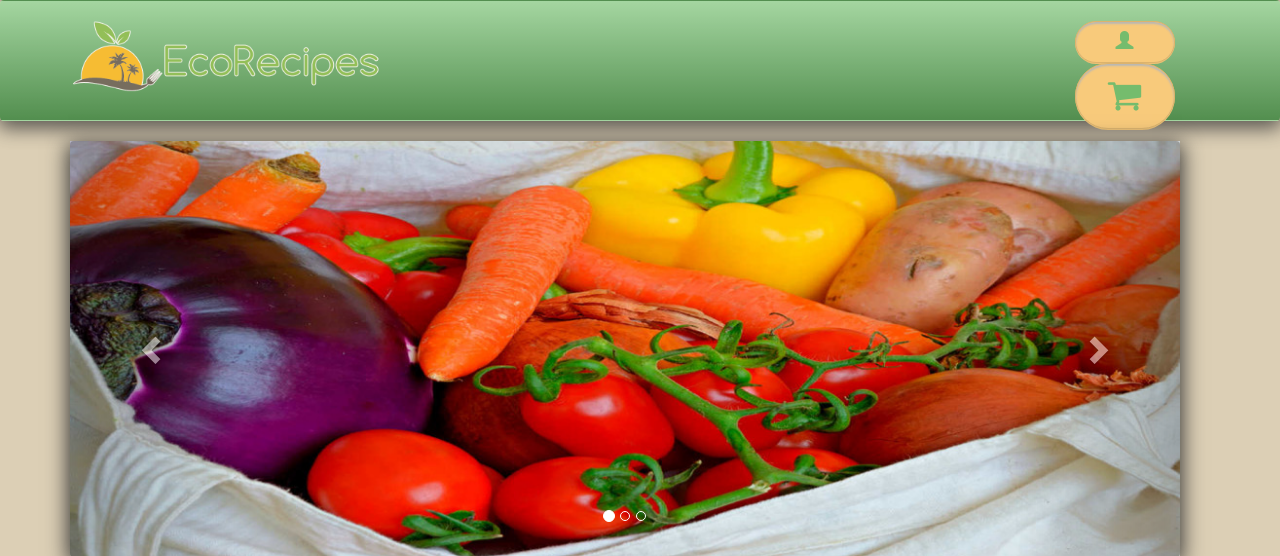
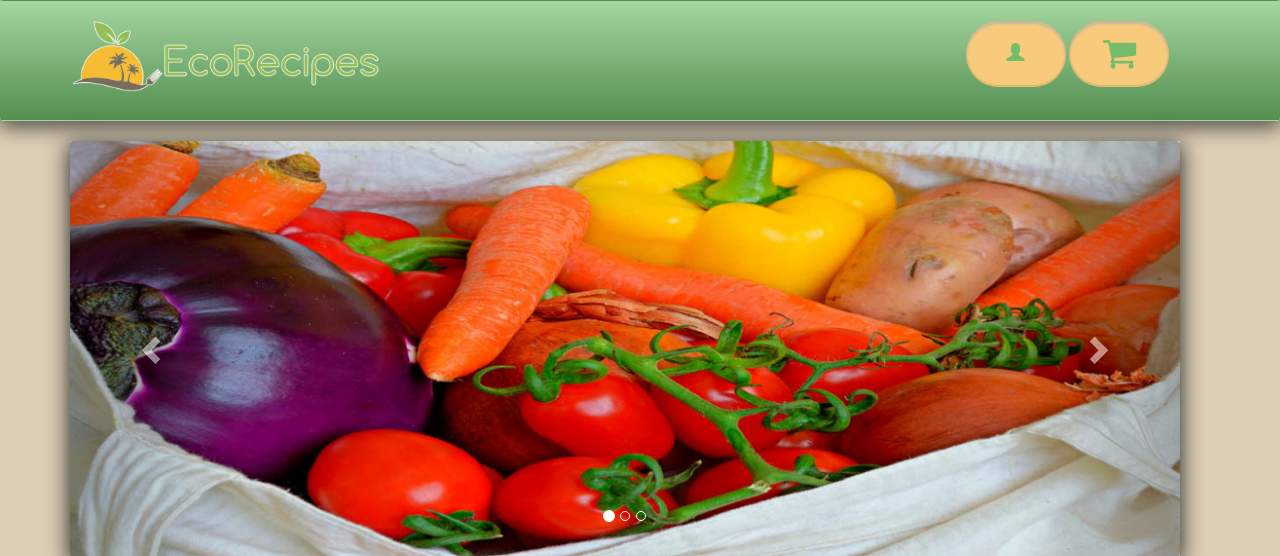
Before and after one commit to ajaniramon/2DAW-Tienda, a PHP site: page / in a window 1280 px wide. Shown: the top 556 px of the page. Run offline with PHP 8.4, Linux system fonts and the light colour scheme; data comes from the database, SQL or seed files in the repository; data that the repository does not hold is empty.

Commit message:
feat:añadido css

```diff
--- a/css/shop-homepage.css
+++ b/css/shop-homepage.css
@@ -62,7 +62,7 @@ footer {
 /* ---- CARRITO ---- */
 #capaCarrito{
   height: 100px;
-  width: 15%;
+  width: 25%;
   float: right;
   text-align: center;
   padding-top: 20px;
@@ -70,6 +70,8 @@ footer {
 
 .button-wrapper {
 	width: 100px;
+  height: 65px;
+  display: inline-block;
 	background: #FFC96D;
 	padding: 8px;
 	box-shadow: inset 0px 2px 2px #B2B3B5, 0px 1px 0 #EFBD66;
```
